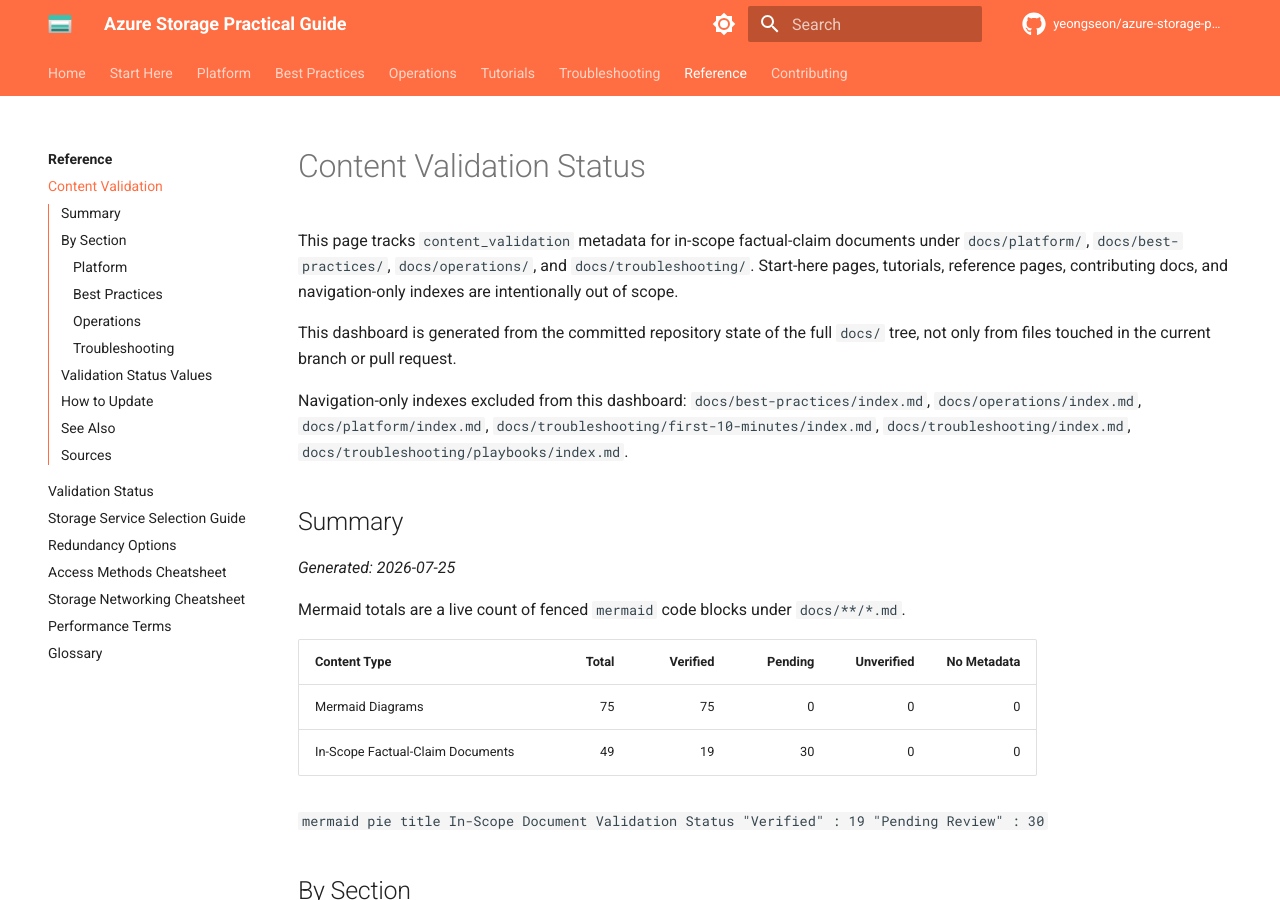
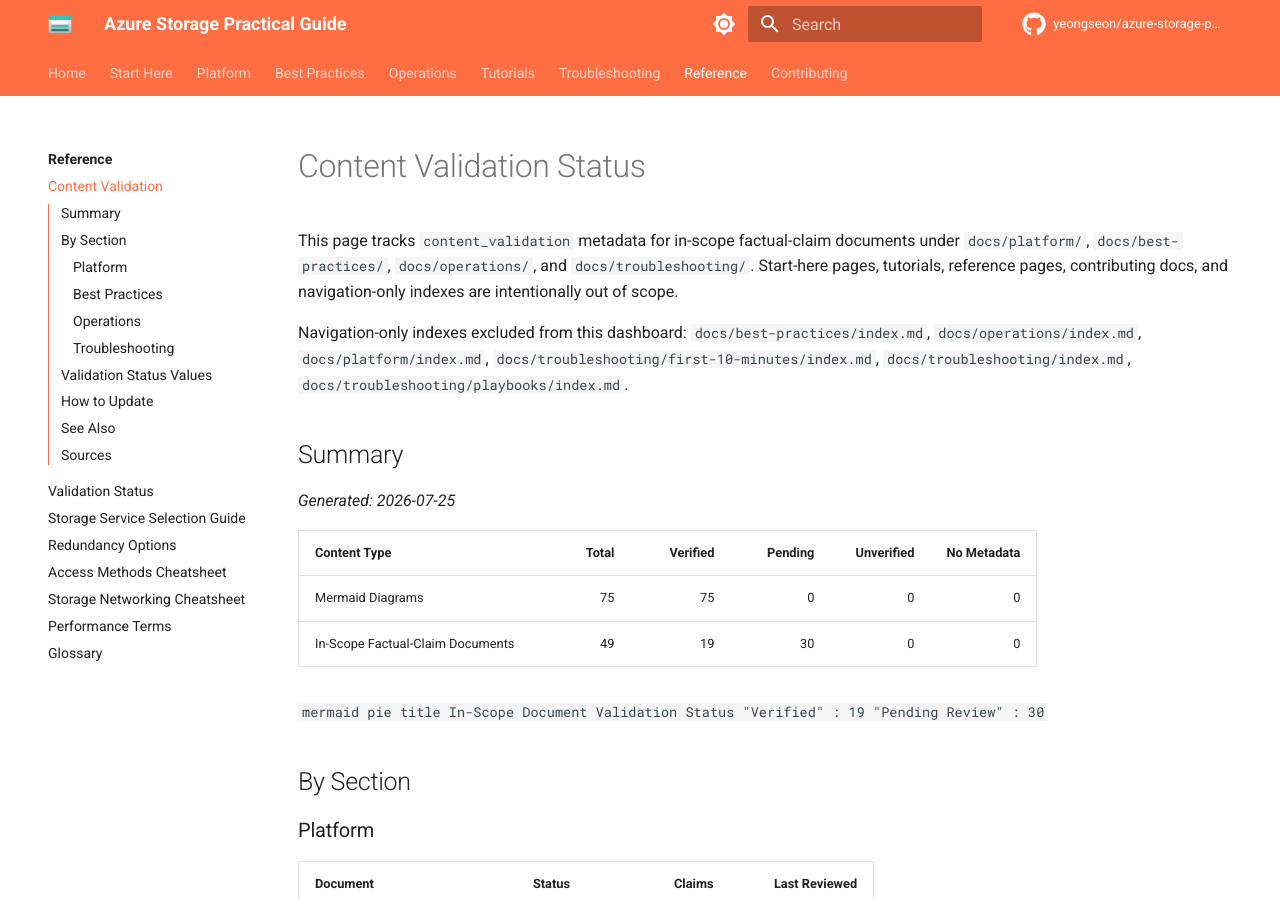
Before and after one commit to yeongseon/azure-storage-practical-guide, an MkDocs documentation site: the page built from docs/reference/content-validation-status.md, in a window 1280 px wide and 900 px high. Built offline with MkDocs 1.6.1 and Material for MkDocs 9.7.7, drawn with Linux system fonts in a browser that asks for light colours; comment, search, counter and statistics services are not loaded.

Commit message:
docs: remove manual content-validation dashboard note
Ultraworked with [Sisyphus](https://github.com/code-yeongyu/oh-my-openagent)

Co-authored-by: Sisyphus <clio-agent@sisyphuslabs.ai>

```diff
--- a/docs/reference/content-validation-status.md
+++ b/docs/reference/content-validation-status.md
@@ -14,15 +14,11 @@
 
 This page tracks `content_validation` metadata for in-scope factual-claim documents under `docs/platform/`, `docs/best-practices/`, `docs/operations/`, and `docs/troubleshooting/`. Start-here pages, tutorials, reference pages, contributing docs, and navigation-only indexes are intentionally out of scope.
 
-This dashboard is generated from the committed repository state of the full `docs/` tree, not only from files touched in the current branch or pull request.
-
 Navigation-only indexes excluded from this dashboard: `docs/best-practices/index.md`, `docs/operations/index.md`, `docs/platform/index.md`, `docs/troubleshooting/first-10-minutes/index.md`, `docs/troubleshooting/index.md`, `docs/troubleshooting/playbooks/index.md`.
 
 ## Summary
 
 *Generated: 2026-07-25*
-
-Mermaid totals are a live count of fenced `mermaid` code blocks under `docs/**/*.md`.
 
 | Content Type | Total | Verified | Pending | Unverified | No Metadata |
 |---|---:|---:|---:|---:|---:|
```
